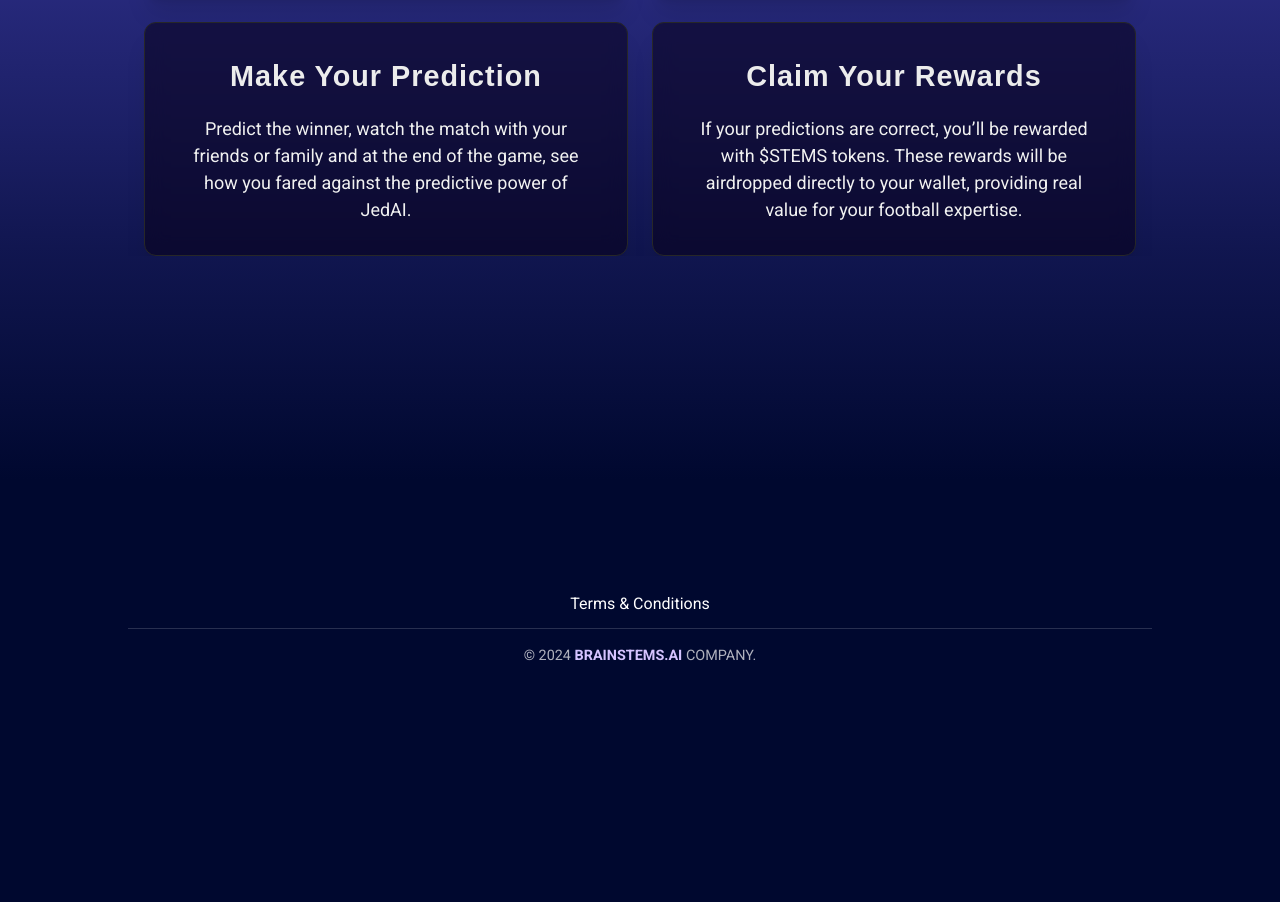
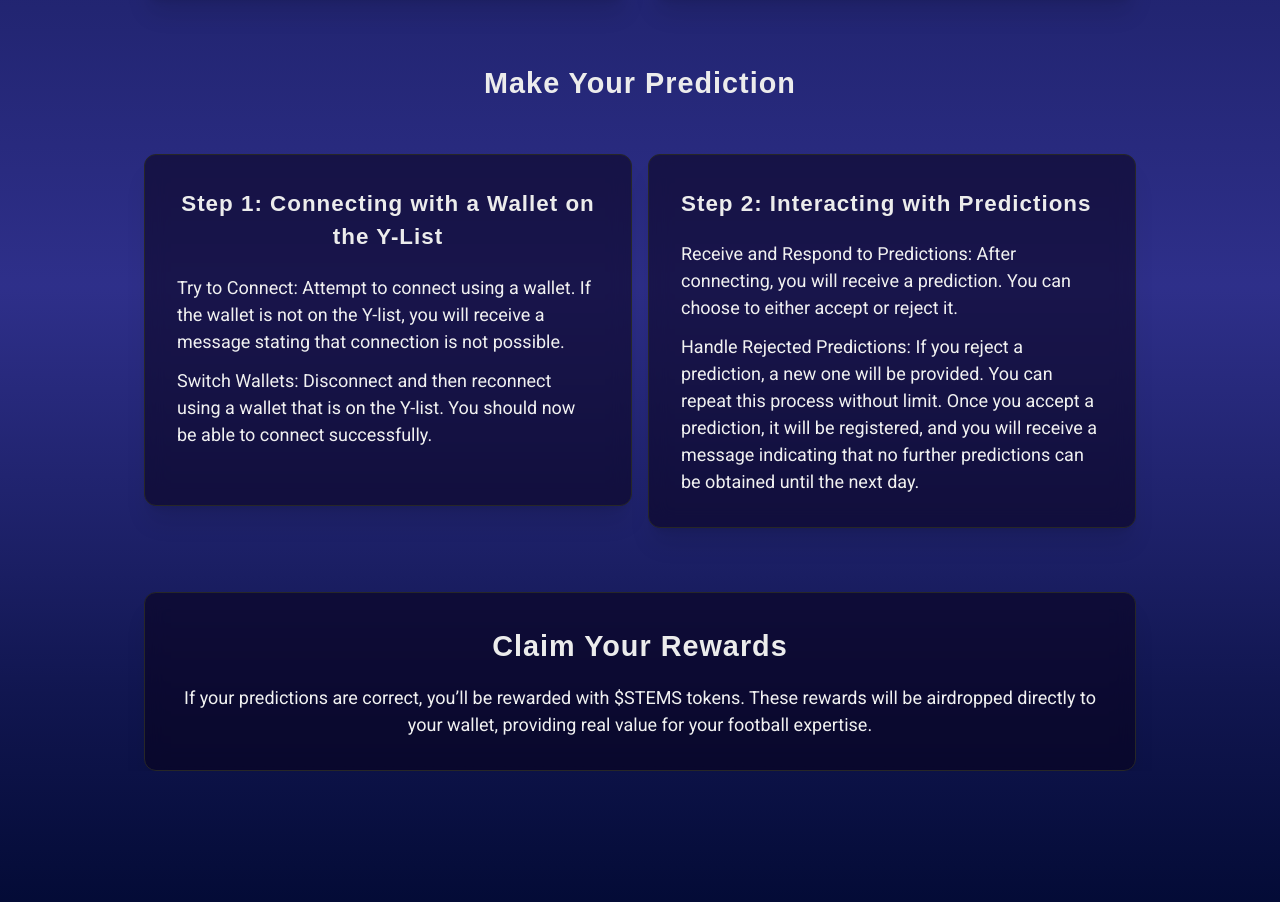
Before and after one commit to brainstems/marketplace-model-share-portal, a Next.js app: page / in a window 1280 px wide. Shown: the part 2516-3418 px from the top of the page. Before the commit the page ends 3215 px from the top, so only its background shows below. Built offline with nearby package versions, Linux system fonts and the light colour scheme; a web font is replaced by a local one.

Commit message:
fix cards

```diff
--- a/src/app/(landing)/HowItWork/HowItWork.tsx
+++ b/src/app/(landing)/HowItWork/HowItWork.tsx
@@ -24,12 +24,16 @@ const cardData: CardData[] = [
     description:
       "Once you're on the whitelist, you'll be invited to participate in predictions for select matches from top European football leagues. We’ll notify you when it’s time to make your prediction.",
   },
+];
+
+const cardData2: CardData[] = [
   {
     title: "Make Your Prediction",
-    description:
-      "Predict the winner, watch the match with your friends or family and at the end of the game, see how you fared against the predictive power of JedAI.",
+    description: ` `,
   },
+];
 
+const cardData3: CardData[] = [
   {
     title: "Claim Your Rewards",
     description:
@@ -60,7 +64,7 @@ const Card: React.FC<{
     whileInView="visible"
     custom={index}
     viewport={{ once: true }}
-    className="bg-[#0901188c] backdrop-blur-[10px] border border-[#272727] rounded-xl shadow-xl md:p-8 p-4 py-[2rem] flex justify-center items-center flex-col gap-2 text-center"
+    className="bg-[#0901188c] backdrop-blur-[10px] border border-[#272727] rounded-xl shadow-xl md:p-8 p-4 py-[2rem] flex justify-between items-center flex-col gap-2 text-center w-full flex-1"
   >
     <h3
       className={` ${title.className} title_card md:text-[1.8rem] text-[1.3rem] font-bold mb-2 text-[#ececec] tracking-[1px] `}
@@ -71,13 +75,85 @@ const Card: React.FC<{
   </motion.div>
 );
 
+const CardStep: React.FC<{
+  titleCard: string;
+  description: string;
+  index: number;
+}> = ({ titleCard, description, index }) => (
+  <motion.div
+    variants={cardVariants}
+    initial="hidden"
+    whileInView="visible"
+    custom={index}
+    viewport={{ once: true }}
+    className="  py-[2rem] flex justify-between items-center flex-col gap-2 text-center  w-full relative "
+  >
+    <h3
+      className={` ${title.className} title_card md:text-[1.8rem] text-[1.3rem] font-bold mb-[2.5rem] text-[#ececec] tracking-[1px] `}
+    >
+      {titleCard}
+    </h3>
+    <div className=" w-full ">
+      <div className="text-[.95rem] md:text-[18px] text-[#f1f1f1]">
+        {titleCard !== "Make Your Prediction" ? (
+          description
+        ) : (
+          <div className="flex justify-between items-start gap-4 w-full h-full flex-col lg:flex-row  ">
+            <div className=" flex gap-3 flex-col justify-start items-start w-full bg-[#0901188c] backdrop-blur-[10px] border border-[#272727] rounded-xl shadow-xl md:p-8 p-4 py-[2rem] text-center  lg:min-h-[22rem] xl:min-h-[26rem] 3xl:min-h-[19rem]">
+              <span
+                className={` ${title.className} title_card md:text-[1.4rem] text-[1.1rem] font-bold mb-2 text-[#ececec] tracking-[1px] `}
+              >
+                Step 1: Connecting with a Wallet on the Y-List
+              </span>
+              <ul className="flex gap-3 flex-col justify-between items-start w-full text-start text-[.95rem] md:text-[18px] text-[#f1f1f1]">
+                <li>
+                  Try to Connect: Attempt to connect using a wallet. If the
+                  wallet is not on the Y-list, you will receive a message
+                  stating that connection is not possible.
+                </li>
+                <li>
+                  Switch Wallets: Disconnect and then reconnect using a wallet
+                  that is on the Y-list. You should now be able to connect
+                  successfully.
+                </li>
+              </ul>
+            </div>
+
+            <div className=" flex gap-3 flex-col  justify-start items-start w-full  bg-[#0901188c] backdrop-blur-[10px] border border-[#272727] rounded-xl shadow-xl md:p-8 p-4 py-[2rem] lg:min-h-[22rem] xl:min-h-[26rem] 3xl:min-h-[19rem] text-center">
+              <span
+                className={` ${title.className} title_card md:text-[1.4rem] text-[1.1rem] font-bold mb-2 text-[#ececec] tracking-[1px] `}
+              >
+                Step 2: Interacting with Predictions
+              </span>
+              <ul className="flex gap-3 flex-col h-full justify-between items-start w-full text-start text-[.95rem] md:text-[18px] text-[#f1f1f1]">
+                <li>
+                  Receive and Respond to Predictions: After connecting, you will
+                  receive a prediction. You can choose to either accept or
+                  reject it.
+                </li>
+                <li>
+                  Handle Rejected Predictions: If you reject a prediction, a new
+                  one will be provided. You can repeat this process without
+                  limit. Once you accept a prediction, it will be registered,
+                  and you will receive a message indicating that no further
+                  predictions can be obtained until the next day.
+                </li>
+              </ul>
+            </div>
+          </div>
+        )}
+      </div>
+    </div>
+  </motion.div>
+);
+
 const HowItWork = () => {
   return (
     <motion.div
       initial={{ opacity: 0, y: 120 }}
       animate={{ opacity: 1, y: 0 }}
       transition={{ duration: 0.5 }}
-      className="bg_how w-full flex justify-center lg:justify-start items-center flex-col relative overflow-hidden px-[1rem] lg:px-[8rem] xl:px-[11rem] mb-[4rem] md:mb-[14rem] gap-[2rem] mt-[4rem] "
+      className="bg_how w-full flex justify-center lg:justify-start items-center flex-col relative overflow-hidden px-[1rem] lg:px-[8rem] xl:px-[11rem] mb-[4rem] lg:mb-[12rem] gap-[2rem] mt-[4rem] "
     >
       <h3
         className={`${title.className} titleAbout text-[27px] sm:text-[35px] md:text-[2.8rem] font-[700] md:tracking-[-.5px] leading-[120%] md:leading-[120%] w-full md:w-[80%] text-center mb-6 `}
@@ -90,9 +166,42 @@ const HowItWork = () => {
         whileInView={{ opacity: 1, y: 0 }}
         viewport={{ once: true }}
         transition={{ duration: 0.5 }}
-        className="grid grid-cols-1 md:grid-cols-2 lg:grid-cols-2 gap-6 px-[1rem]"
+        className="grid grid-cols-1 md:grid-cols-2 lg:grid-cols-2 gap-6 px-[1rem] w-full"
       >
         {cardData.map((data, index) => (
+          <Card
+            key={index}
+            titleCard={data.title}
+            description={data.description}
+            index={index}
+          />
+        ))}
+      </motion.div>
+
+      <motion.div
+        initial={{ opacity: 0, y: 120 }}
+        whileInView={{ opacity: 1, y: 0 }}
+        viewport={{ once: true }}
+        transition={{ duration: 0.5 }}
+        className="grid grid-cols-1  gap-6 px-[1rem] w-full"
+      >
+        {cardData2.map((data, index) => (
+          <CardStep
+            key={index}
+            titleCard={data.title}
+            description={data.description}
+            index={index}
+          />
+        ))}
+      </motion.div>
+      <motion.div
+        initial={{ opacity: 0, y: 120 }}
+        whileInView={{ opacity: 1, y: 0 }}
+        viewport={{ once: true }}
+        transition={{ duration: 0.5 }}
+        className="grid grid-cols-1  gap-6 px-[1rem] w-full "
+      >
+        {cardData3.map((data, index) => (
           <Card
             key={index}
             titleCard={data.title}
```
